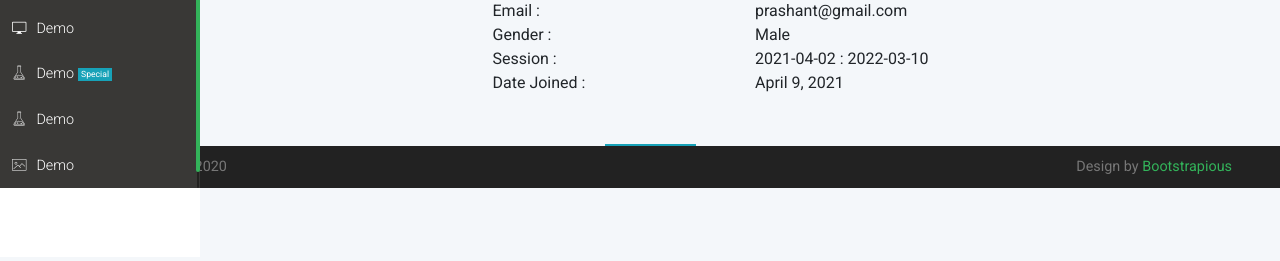
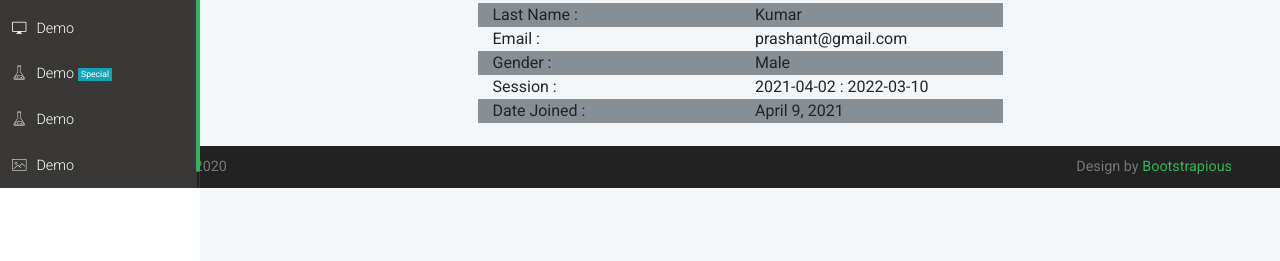
Before and after one commit to dev-preetamraj/sms, a Django app: page /see_detail/9 in a window 1280 px wide. Shown: the part 612-873 px from the top of the page. Before the commit the page ends 800 px from the top, so only its background shows below. Run offline with Django 3.2, Linux system fonts and the light colour scheme; data comes from the database, SQL or seed files in the repository; some libraries are stand-ins or nearby versions.

Commit message:
Chages UI of view

```diff
--- a/templates/main/see_detail.html
+++ b/templates/main/see_detail.html
@@ -4,24 +4,29 @@
 <link rel="stylesheet" href="https://fonts.googleapis.com/icon?family=Material+Icons">
 <script src ="https://code.jquery.com/jquery-3.3.1.min.js"></script>
 <script src ="https://stackpath.bootstrapcdn.com/bootstrap/4.3.1/js/bootstrap.min.js"></script>
-<script src ="https://stackpath.bootstrapcdn.com/bootstrap/4.3.1/js/bootstrap.min.js"></script>
-
+<style>
+    .center {
+  display: block;
+  margin-left: auto;
+  margin-right: auto;
+  width: 16%;
+  height: 16%;
+}
+</style>
   <div class="container">
 
     <div class="container">
 <br>
 
-  <div class="row">
-    <div class="col-6 col-md-4"></div>
-    <div class="col-6 col-md-4"><h1><pre>Student Details</pre></h1></div>
-    <div class="col-6 col-md-4"></div>
-  </div>
-  <br>
+<center><h2>Students Details</h2></center>
+<br>
+  <img src="{{ student.profile_pic.url}}" width ="110" height="110" class="center">
 
+<br>
   <div class="row">
     <div class="col"></div>
-    <div class="col">Student ID  :</div>
-    <div class="col">{{ student.pk }} </div>
+    <div class="col bg-secondary">Student ID  :</div>
+    <div class="col bg-secondary">{{ student.pk }} </div>
     <div class="col"></div>
   </div>
 
@@ -34,28 +39,24 @@
 
   <div class="row">
     <div class="col"></div>
-    <div class="col">Last Name  :</div>
-    <div class="col">{{ student.user.last_name }}</div>
-    <div class="col"></div>
-  </div>
-  <div class="row">
-    <div class="col"></div>
-    <div class="col">Profile Pic  :</div>
-    <div class="col"><img src="{{ student.profile_pic.url}}" width ="110" height="110"></div>
+    <div class="col bg-secondary">Last Name  :</div>
+    <div class="col bg-secondary">{{ student.user.last_name }}</div>
     <div class="col"></div>
   </div>
 
   <div class="row">
     <div class="col"></div>
-    <div class="col">Email  :</div>
-    <div class="col">{{ student.user.email }}</div>
+    <div class="col bg">Email  :</div>
+    <div class="col bg">{{ student.user.email }}</div>
     <div class="col"></div>
   </div>
 
+
+
   <div class="row">
     <div class="col"></div>
-    <div class="col">Gender :</div>
-    <div class="col">{{ student.gender }}</div>
+    <div class="col bg-secondary">Gender :</div>
+    <div class="col bg-secondary">{{ student.gender }}</div>
     <div class="col"></div>
   </div>
 
@@ -68,22 +69,16 @@
 
   <div class="row">
     <div class="col"></div>
-    <div class="col">Date Joined  :</div>
-    <div class="col">{{ student.date_joined }}</div>
+    <div class="col bg-secondary">Date Joined  :</div>
+    <div class="col bg-secondary">{{ student.date_joined }}</div>
     <div class="col"></div>
   </div>
-  <br>
 
 
-  <div class="row">
-    <div class="col-6 col-md-4"></div>
-    <div class="col-6 col-lg-4">
-        <a href="/manage_student" class="btn btn-info "
+
+        <center><a href="/manage_student" class="btn btn-info "
         style="margin:25px; padding-left: 35px;padding-right: 35px;">OK</a>
-    </div>
-    <div class="col-6 col-md-4"></div>
-  </div>
-
+        </center>
 
     </div>
   </div>
```
